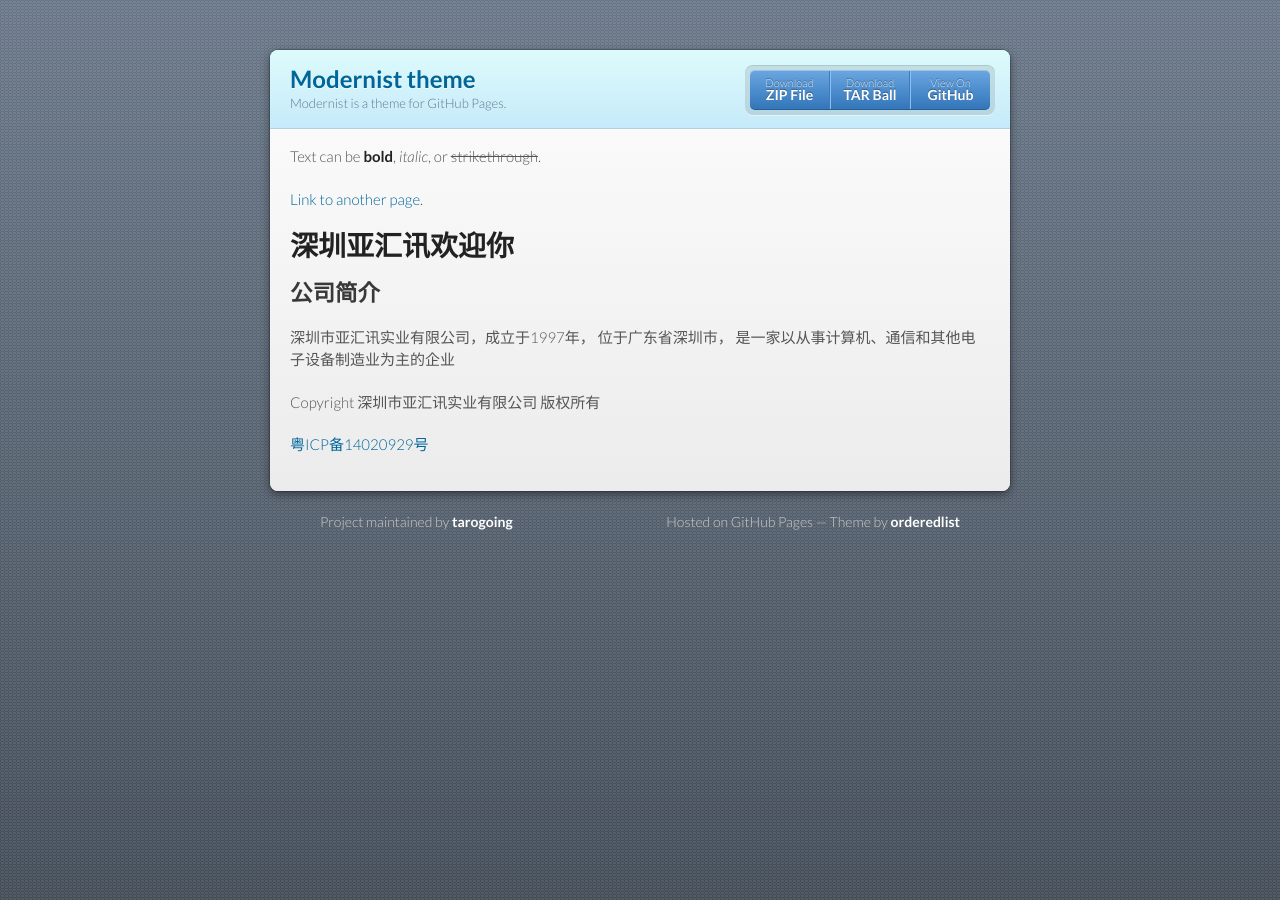
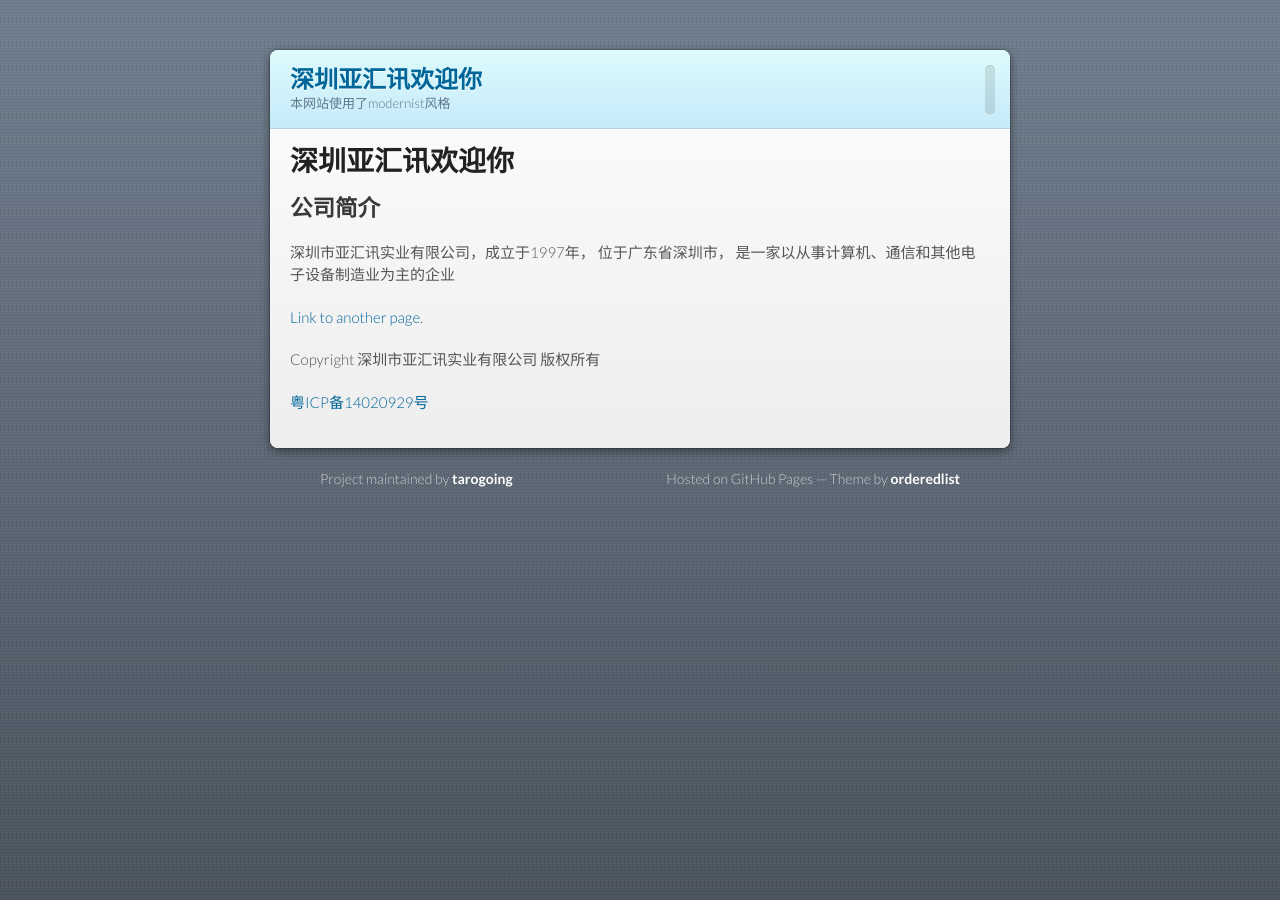
Before and after one commit to tarogoing/tpxip, a Jekyll site: the page built from index.md, in a window 1280 px wide. Built offline with Jekyll 4.4.1, drawn with Linux system fonts in a browser that asks for light colours; our own code applies the rules of GitHub Pages for plain Markdown files.

Commit message:
进一步做了修改

```diff
--- a/_config.yml
+++ b/_config.yml
@@ -1,5 +1,5 @@
-title: Modernist theme
-description: Modernist is a theme for GitHub Pages.
-show_downloads: true
+title: 深圳亚汇讯欢迎你
+description: 本网站使用了modernist风格
+show_downloads: false
 google_analytics:
 theme: jekyll-theme-modernist
--- a/_layouts/default.html
+++ b/_layouts/default.html
@@ -1,5 +1,5 @@
 <!doctype html>
-<html lang="{{ site.lang | default: "en-US" }}">
+<html lang="{{ site.lang | default: "zh-CN" }}">
   <head>
     <meta charset="utf-8">
     <meta http-equiv="X-UA-Compatible" content="IE=edge">
@@ -28,8 +28,8 @@
         {% if site.show_downloads %}
           <li><a href="{{ site.github.zip_url }}">Download <strong>ZIP File</strong></a></li>
           <li><a href="{{ site.github.tar_url }}">Download <strong>TAR Ball</strong></a></li>
+          <li><a href="{{ site.github.repository_url }}">View On <strong>GitHub</strong></a></li>
         {% endif %}
-          <li><a href="{{ site.github.repository_url }}">View On <strong>GitHub</strong></a></li>
         </ul>
       </header>
       <section>
--- a/index.md
+++ b/index.md
@@ -2,9 +2,6 @@
 layout: default
 ---
 
-Text can be **bold**, _italic_, or ~~strikethrough~~.
-
-[Link to another page](./another-page.html).
 
 # 深圳亚汇讯欢迎你
 
```
Also changed, not shown: other parts of index.md (+4 -0 lines).
